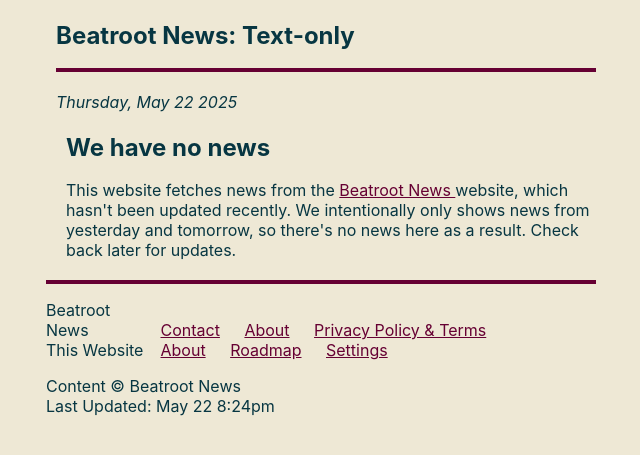
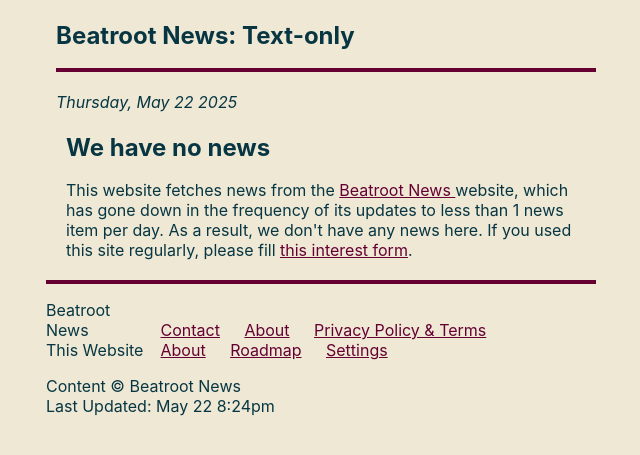
Before and after one commit to captn3m0/news, a Jekyll site: the page built from index.html, in a window 1280 px wide. Shown: the top 455 px of the page, without its empty margins (319-959 px from the left). Built offline with Jekyll 4.4.1, drawn with Linux system fonts in a browser that asks for light colours; cached includes are drawn as plain includes.

Commit message:
was good while it lasted

```diff
--- a/_plugins/fetch_posts.rb
+++ b/_plugins/fetch_posts.rb
@@ -27,8 +27,8 @@
 class BeatrootNews < Jekyll::Generator
   safe true
   priority :highest
-
-  MAX_POSTS = 150
+  # Temporarily lowered because we don't have enough news
+  MAX_POSTS = 10
   SOURCE_URL = "https://beatrootnews.com/api.php/article?page%5Blimit%5D=#{MAX_POSTS}&sort=-publishing_date"
 
   def fix_dates_for_dev(data)
--- a/index.html
+++ b/index.html
@@ -27,10 +27,9 @@
 <h1 class="topic-heading">We have no news</h1>
 	<div style="position:relative" class="detailswrapper">
 		This website fetches news from the <a href="https://app.beatrootnews.com/">Beatroot News
-		</a> website, which hasn't been updated recently. We intentionally only shows news from
-		yesterday and tomorrow, so there's no news here as a result.
-
-		Check back later for updates.
+		</a> website, which has gone down in the frequency of its updates to less than 1 news item per day.
+		As a result, we don't have any news here. If you used this site regularly, please fill <a href="https://tally.so/r/mVyaVy">
+		this interest form</a>.
 	</div>
 </div>
 
```
